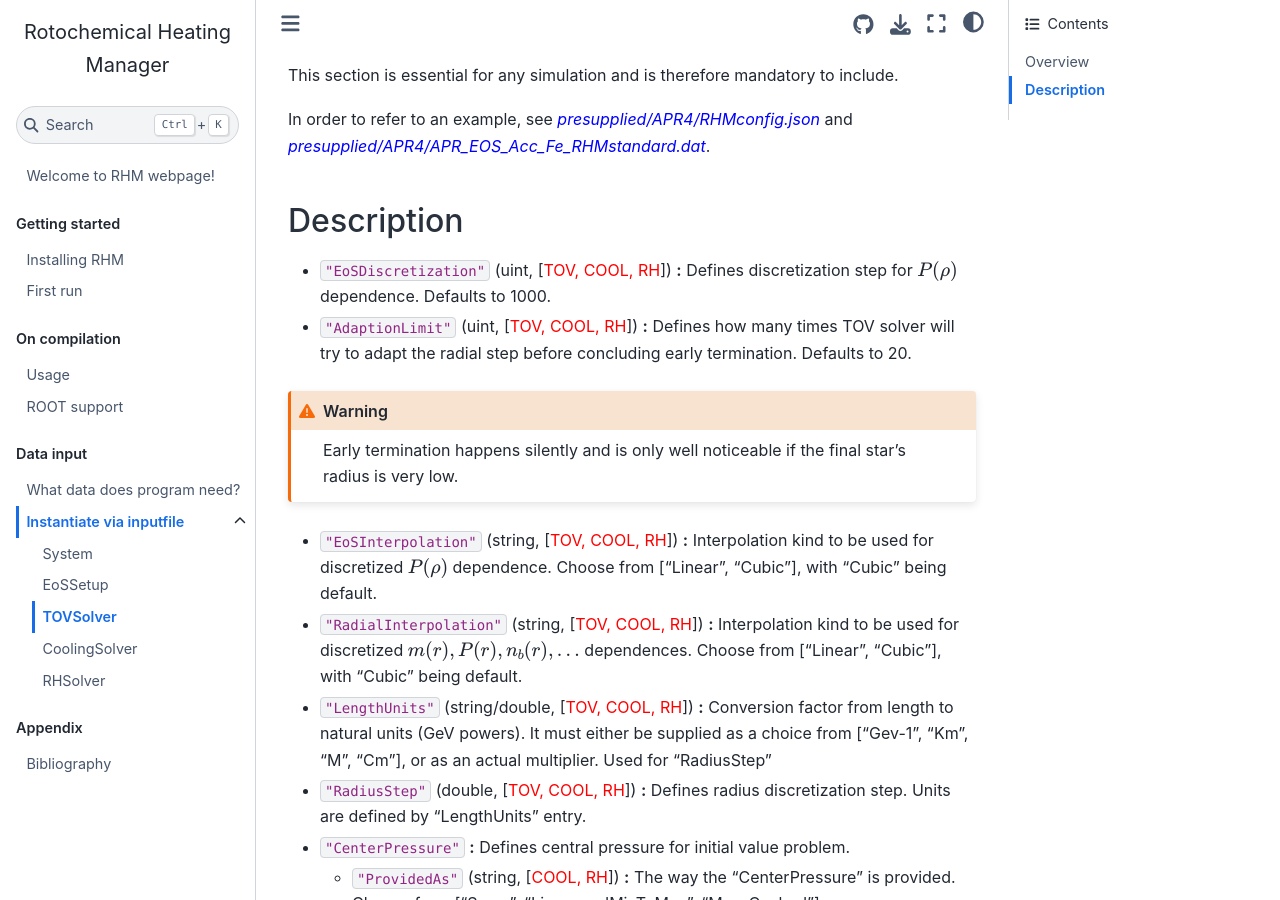
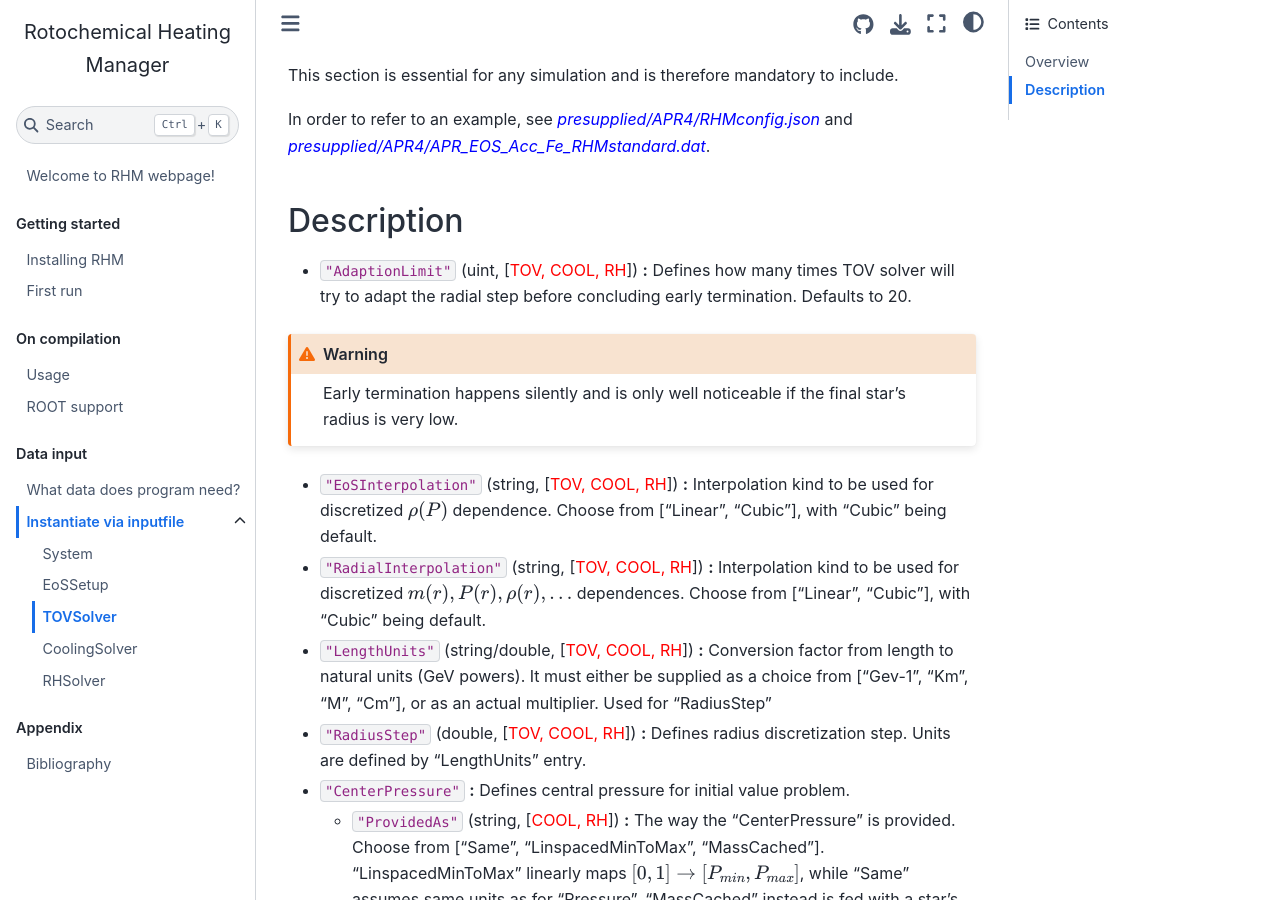
Before and after one commit to Silence2107/Rotochemical-heating-manager, a Jupyter Book: the page built from docs/data_input/inputfile_structure/tov_solver.md, in a window 1280 px wide and 900 px high, scrolled down 278 px. Built offline with Jupyter Book 1.0.4 settings and Sphinx 7.4.7 and the Sphinx Book theme 1.1.4, drawn with Linux system fonts in a browser that asks for light colours; cross-references to code outside the pages are shown as plain code.

Commit message:
remove redundant discretizations, introduce nbar(p), rho(p) interpolators instead

````diff
--- a/docs/data_input/inputfile_structure/tov_solver.md
+++ b/docs/data_input/inputfile_structure/tov_solver.md
@@ -11,13 +11,12 @@ In order to refer to an example, see <span style="color:blue">_presupplied/APR4/
 
 ## Description
 
-- `"EoSDiscretization"` (uint, [<span style="color:red">TOV, COOL, RH</span>]) **:** Defines discretization step for $P(\rho)$ dependence. Defaults to 1000.
 - `"AdaptionLimit"` (uint, [<span style="color:red">TOV, COOL, RH</span>]) **:** Defines how many times TOV solver will try to adapt the radial step before concluding early termination. Defaults to 20.
 ```{warning}
 Early termination happens silently and is only well noticeable if the final star's radius is very low.
 ```
-- `"EoSInterpolation"` (string, [<span style="color:red">TOV, COOL, RH</span>]) **:** Interpolation kind to be used for discretized $P(\rho)$ dependence. Choose from ["Linear", "Cubic"], with "Cubic" being default.
-- `"RadialInterpolation"` (string, [<span style="color:red">TOV, COOL, RH</span>]) **:** Interpolation kind to be used for discretized $m(r), P(r), n_b(r), ...$ dependences. Choose from ["Linear", "Cubic"], with "Cubic" being default.
+- `"EoSInterpolation"` (string, [<span style="color:red">TOV, COOL, RH</span>]) **:** Interpolation kind to be used for discretized $\rho(P)$ dependence. Choose from ["Linear", "Cubic"], with "Cubic" being default.
+- `"RadialInterpolation"` (string, [<span style="color:red">TOV, COOL, RH</span>]) **:** Interpolation kind to be used for discretized $m(r), P(r), \rho(r), ...$ dependences. Choose from ["Linear", "Cubic"], with "Cubic" being default.
 - `"LengthUnits"` (string/double, [<span style="color:red">TOV, COOL, RH</span>]) **:** Conversion factor from length to natural units (GeV powers). It must either be supplied as a choice from ["Gev-1", "Km", "M", "Cm"], or as an actual multiplier. Used for "RadiusStep"
 
 - `"RadiusStep"` (double, [<span style="color:red">TOV, COOL, RH</span>]) **:** Defines radius discretization step. Units are defined by "LengthUnits" entry.
````
Also changed, not shown: 15 other files.
